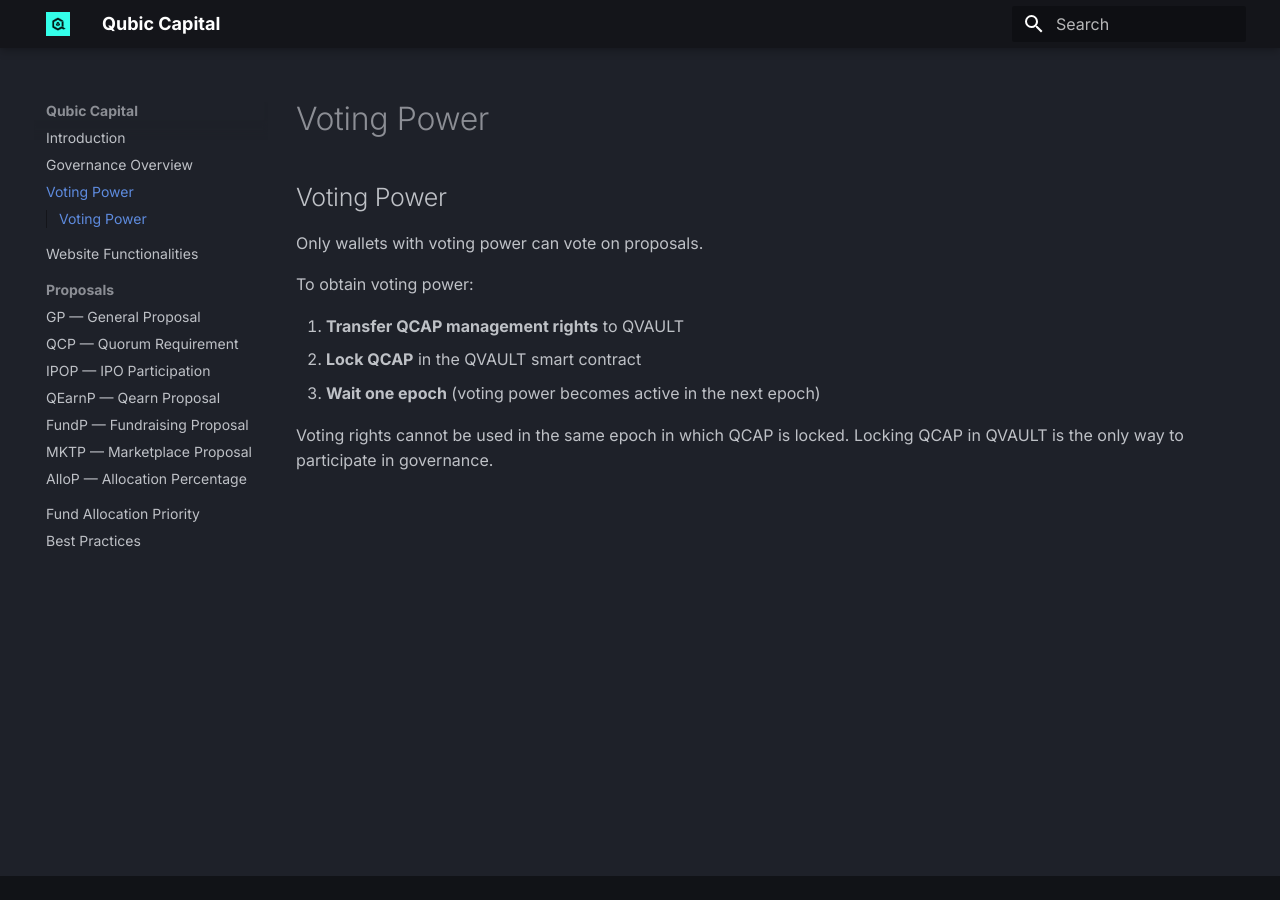
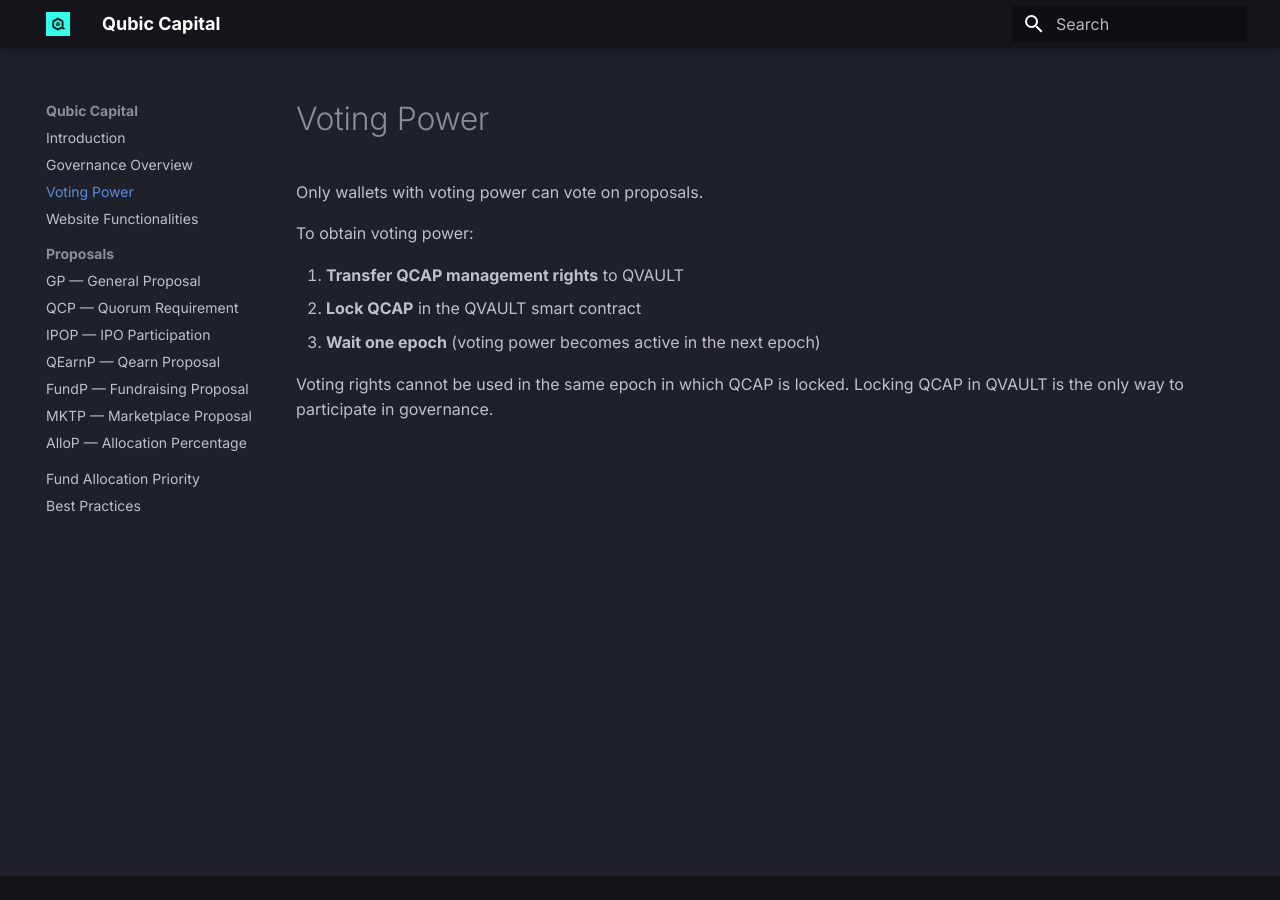
Before and after one commit to HermanToothrot10/qubic-capital-manual, an MkDocs documentation site: the page built from docs/voting-power.md, in a window 1280 px wide. Built offline with MkDocs 1.6.1 and Material for MkDocs 9.7.7, drawn with Linux system fonts in a browser that asks for light colours; some of the changed lines change nothing that is shown.

Commit message:
Update voting-power.md

```diff
--- a/docs/voting-power.md
+++ b/docs/voting-power.md
@@ -1,4 +1,9 @@
-## Voting Power
+---
+hide:
+  - title
+---
+
+# Voting Power
 
 Only wallets with voting power can vote on proposals.
 
```
